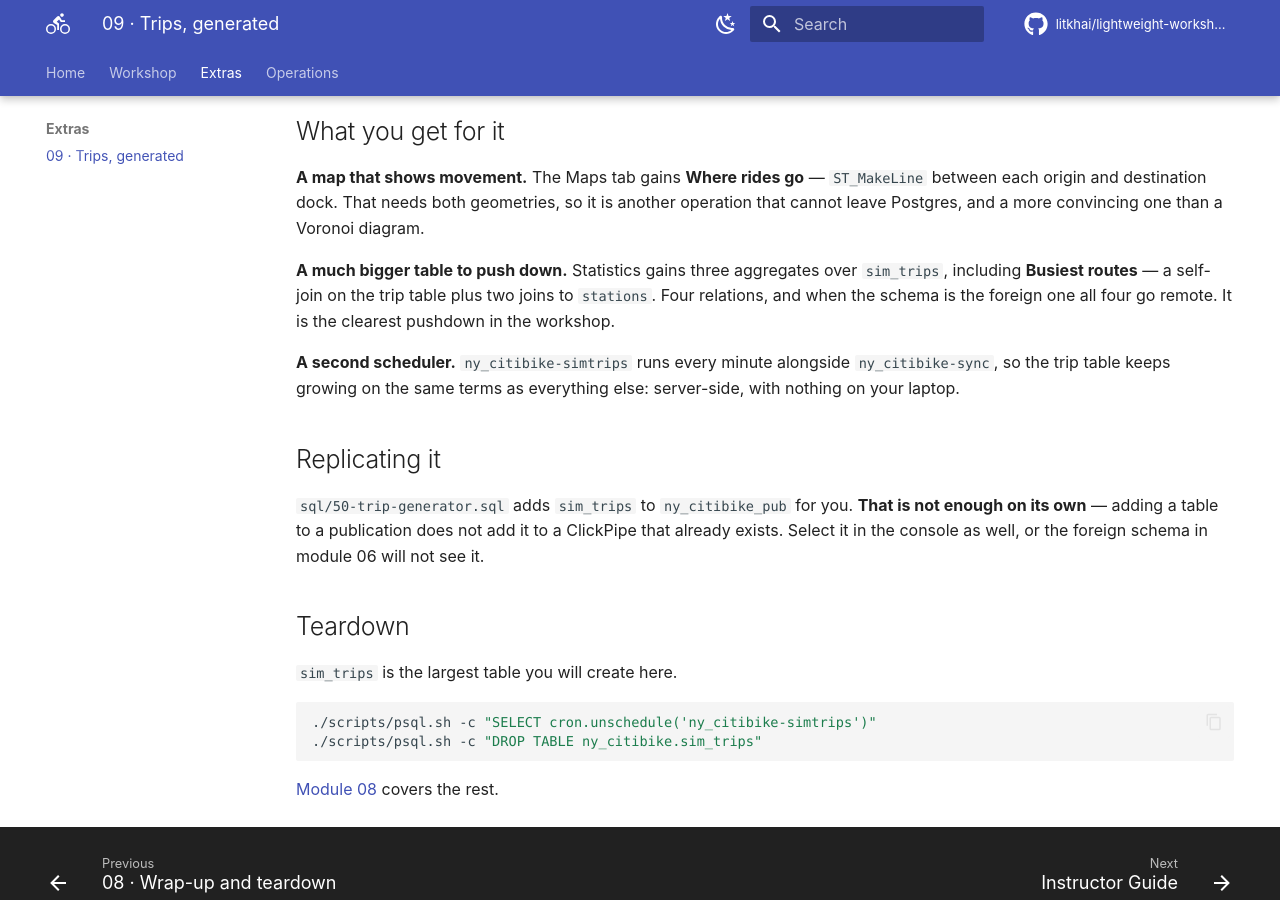
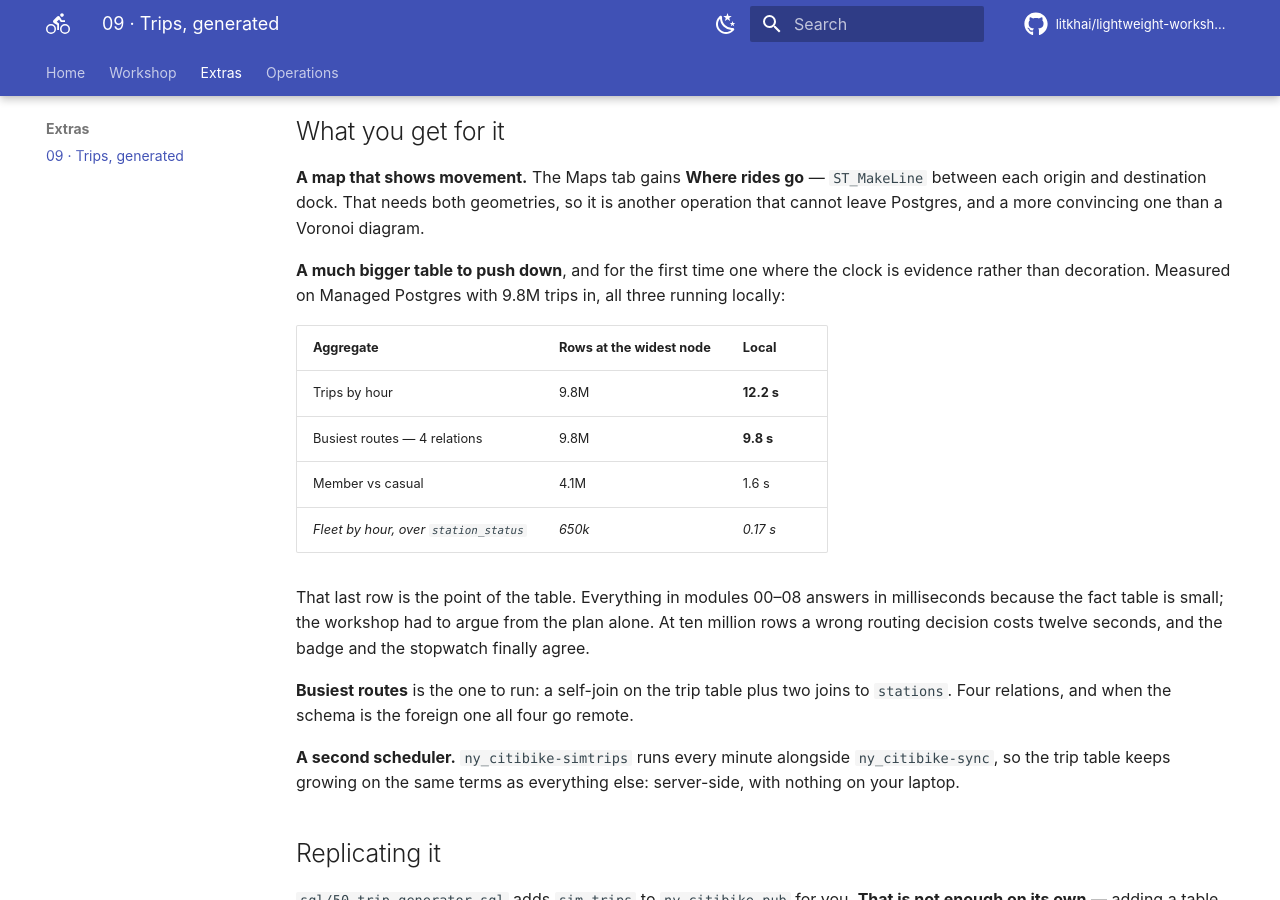
Before and after one commit to litkhai/lightweight-workshop-ny-citi-bike, an MkDocs documentation site: the page built from workshop/09-trips.md, in a window 1280 px wide and 900 px high, scrolled down 4004 px. Built offline with MkDocs 1.6.1 and Material for MkDocs 9.7.7, drawn with Linux system fonts in a browser that asks for light colours; comment, search, counter and statistics services are not loaded.

Commit message:
Record the measured local baseline at ten million rows
The overview promised that leaving the collector running overnight would make
timings meaningful, but nothing in the repo had ever measured that claim. Module
09 now can: 12.2 s for trips-by-hour over 9.8M rows against 0.17 s for the same
shape over 650k of station_status, both local, both on Managed Postgres.

That is the first point in the workshop where a wrong routing decision costs
something a stopwatch can see, which is worth saying where readers plan their
time rather than leaving in a module they may skip.

Co-Authored-By: Claude Opus 5 (1M context) <noreply@anthropic.com>

```diff
--- a/workshop/09-trips.md
+++ b/workshop/09-trips.md
@@ -194,10 +194,25 @@ Measured: 312,041 rows in 32 seconds, so roughly 11,000 rows/second.
 geometries, so it is another operation that cannot leave Postgres, and a more
 convincing one than a Voronoi diagram.
 
-**A much bigger table to push down.** Statistics gains three aggregates over
-`sim_trips`, including **Busiest routes** — a self-join on the trip table plus
-two joins to `stations`. Four relations, and when the schema is the foreign one
-all four go remote. It is the clearest pushdown in the workshop.
+**A much bigger table to push down**, and for the first time one where the clock
+is evidence rather than decoration. Measured on Managed Postgres with 9.8M trips
+in, all three running locally:
+
+| Aggregate | Rows at the widest node | Local |
+|---|---|---|
+| Trips by hour | 9.8M | **12.2 s** |
+| Busiest routes — 4 relations | 9.8M | **9.8 s** |
+| Member vs casual | 4.1M | 1.6 s |
+| *Fleet by hour, over `station_status`* | *650k* | *0.17 s* |
+
+That last row is the point of the table. Everything in modules 00–08 answers in
+milliseconds because the fact table is small; the workshop had to argue from the
+plan alone. At ten million rows a wrong routing decision costs twelve seconds,
+and the badge and the stopwatch finally agree.
+
+**Busiest routes** is the one to run: a self-join on the trip table plus two joins
+to `stations`. Four relations, and when the schema is the foreign one all four go
+remote.
 
 **A second scheduler.** `ny_citibike-simtrips` runs every minute alongside
 `ny_citibike-sync`, so the trip table keeps growing on the same terms as
```
Also changed, not shown: workshop/workshop-overview.md (+8 -3 lines).
